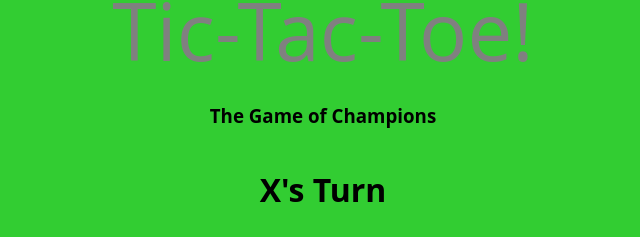
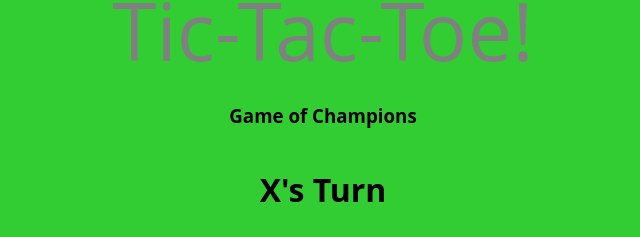
Before and after one commit to cokorie/tic-tac-toe, a plain HTML site: page index.html in a window 1280 px wide. Shown: the part 105-342 px from the top of the page, 317-957 px from the left. Drawn offline with Linux system fonts and the light colour scheme.

Commit message:
update game header

```diff
--- a/index.html
+++ b/index.html
@@ -11,7 +11,7 @@
 </head>
 <body>
     <header>Tic-Tac-Toe!</header>
-    <h3>The Game of Champions</h3>
+    <h3>Game of Champions</h3>
     <h1></h1>
     <section id='board'>
         <div id="0" class="top left"></div>
```
